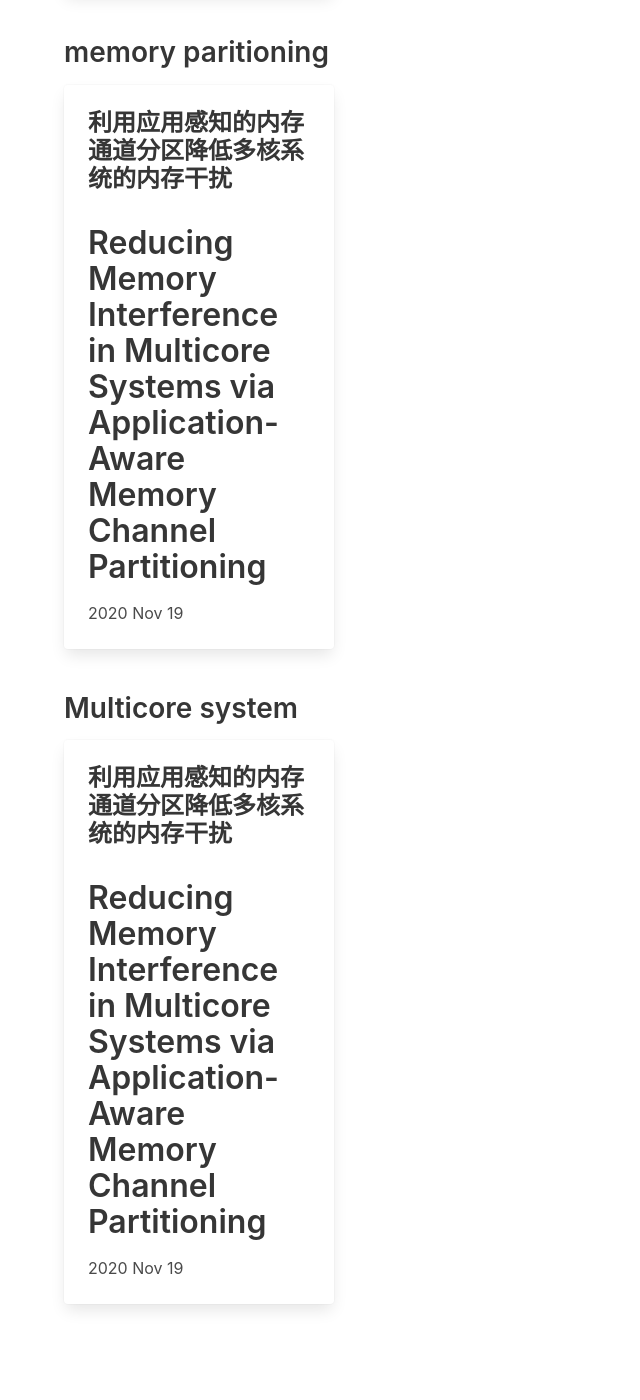
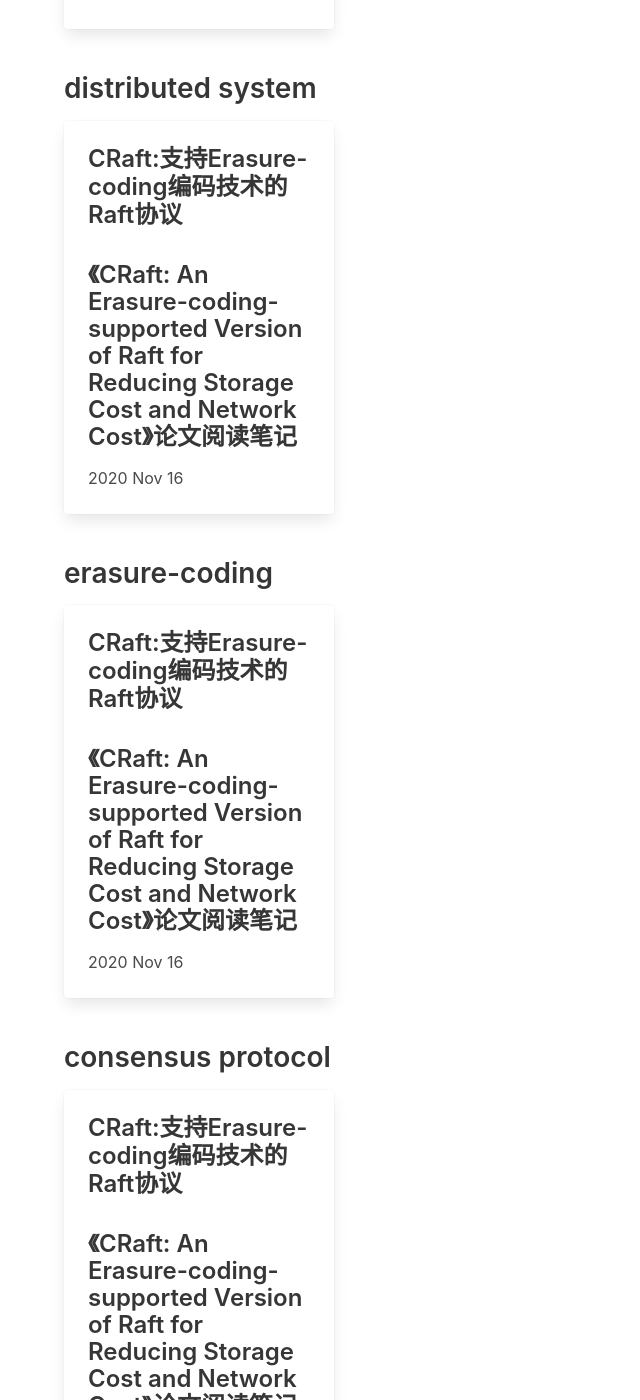
Before and after one commit to haslaboratory/haslaboratory.github.io, a Jekyll site: the page built from pages/tags.html, in a window 1280 px wide and 1400 px high, scrolled down 1656 px. Shown: the whole window, without its empty margins (0-640 px from the left). Built offline with Jekyll 4.4.1, drawn with Linux system fonts in a browser that asks for light colours; nearby versions of some CDN libraries; library files that are not in the unit come from our copies; some of the changed text lies outside the part shown.

Commit message:
Update 2020-11-16-CRaft.md

```diff
--- a/_posts/2020-11-16-CRaft.md
+++ b/_posts/2020-11-16-CRaft.md
@@ -1,3 +1,11 @@
+---
+title: CRaft:支持Erasure-coding编码技术的Raft协议
+author: Ziqi Zhou
+tags:
+ - distributed system
+ - erasure-coding
+ - consensus protocol
+---
 ### 《CRaft: An Erasure-coding-supported Version of Raft for Reducing Storage Cost and Network Cost》论文阅读笔记
 
 **文章：**CRaft: An Erasure-coding-supported Version of Raft for Reducing Storage Cost and Network Cost
```
